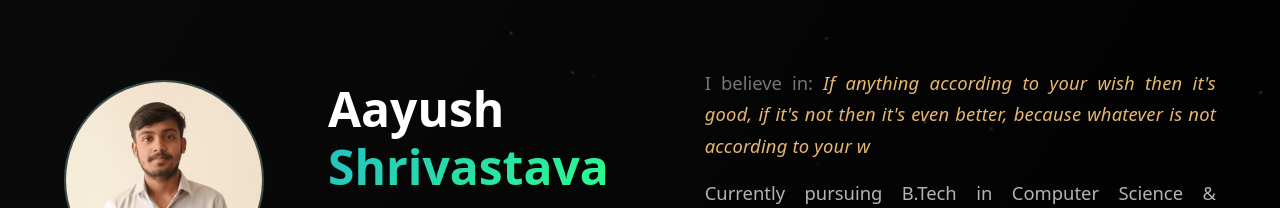
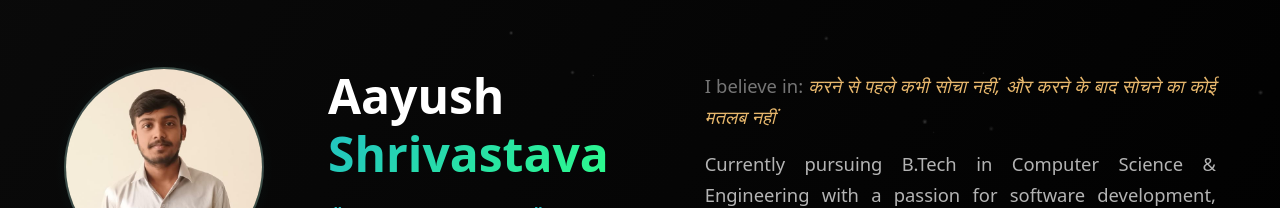
Before and after one commit to krushayu/Portfolio, a React (Create React App) app: page /about in a window 1280 px wide. Shown: the part 156-364 px from the top of the page. Built offline with nearby package versions, Linux system fonts and the light colour scheme; no server answers; a web font is replaced by a local one.

Commit message:
Update about.jsx

```diff
--- a/src/About/about.jsx
+++ b/src/About/about.jsx
@@ -43,7 +43,7 @@ const AchievementItem = ({ ach }) => {
 
 
 const LINES = [
-  "If anything according to your wish then it's good, if it's not then it's even better, because whatever is not according to your wish is according to their wish...",
+  "करने से पहले कभी सोचा नहीं, और करने के बाद सोचने का कोई मतलब नहीं",
 ];
 
 const About = () => {
```
